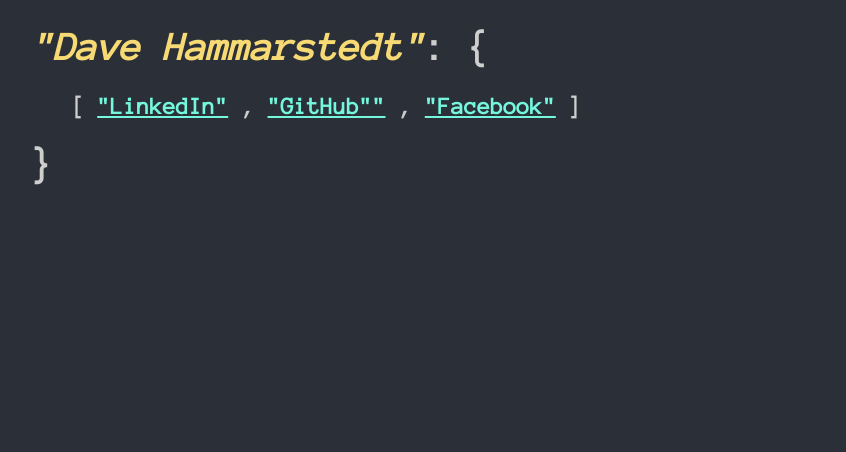
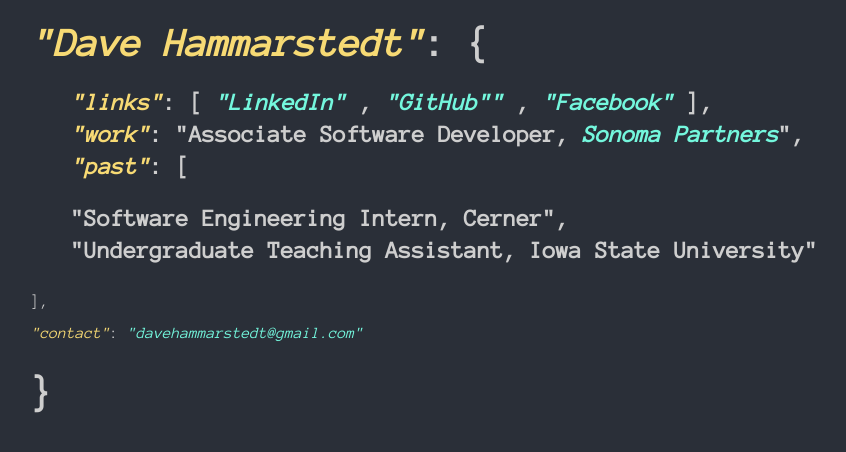
Before and after one commit to dhammar/website, a plain HTML site: page index.html in a window 1280 px wide. Shown: the whole page, without its empty margins (17-863 px from the left). Drawn offline with Linux system fonts and the light colour scheme.

Commit message:
more work on info, layout

```diff
--- a/index.html
+++ b/index.html
@@ -14,14 +14,24 @@
       </h1>
     </div>
     <div class="level1">
-      <h2>
-          [
+      <h2 class="info">
+          <i>"links"</i>: [
             <a href="https://www.linkedin.com/in/dave-hammarstedt-42655b74">"LinkedIn"</a>
             ,
             <a href="https://github.com/dhammar">"GitHub""</a>
             ,
             <a href="https://www.facebook.com/dave100">"Facebook"</a>
-          ]
+          ],
+          <br>
+          <i>"work"</i>: "Associate Software Developer, <a href="https://www.sonomapartners.com">Sonoma Partners</a>",
+          <br>
+          <i>"past"</i>: [
+            <h2 class="past-block">
+              "Software Engineering Intern, Cerner", <br>
+              "Undergraduate Teaching Assistant, Iowa State University"
+            </h2>
+          ], <br>
+          <i>"contact"</i>: <a href="mailto:davehammarstedt@gmail.com">"davehammarstedt@gmail.com"</a>
       </h2>
     </div>
     <h1>}</h1>
--- a/styles.css
+++ b/styles.css
@@ -2,7 +2,8 @@
   background-color: #2a2f38;
   font-family: 'Anonymous Pro', monospace;
   color: #cecece;
-  padding-left:40px;
+  padding-left: 40px;
+  line-height: 200%;
 }
 
 i {
@@ -15,13 +16,14 @@
 
 a {
   color: #74f7dd;
+  font-style: italic;
+  text-decoration: none;
 }
 
-.level1 {
-  padding-left:40px;
-  line-height: 150%;
+.info {
+  padding-left: 40px;
 }
 
-.level2 {
-  padding-left:40px;
+.past-block {
+  padding-left: 40px;
 }
```
